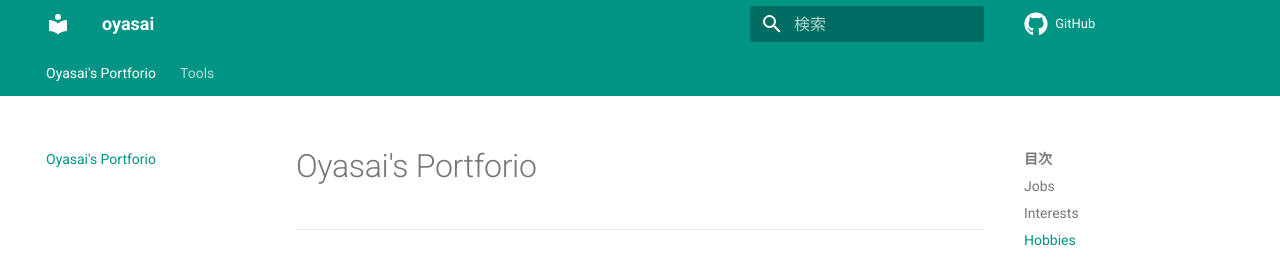
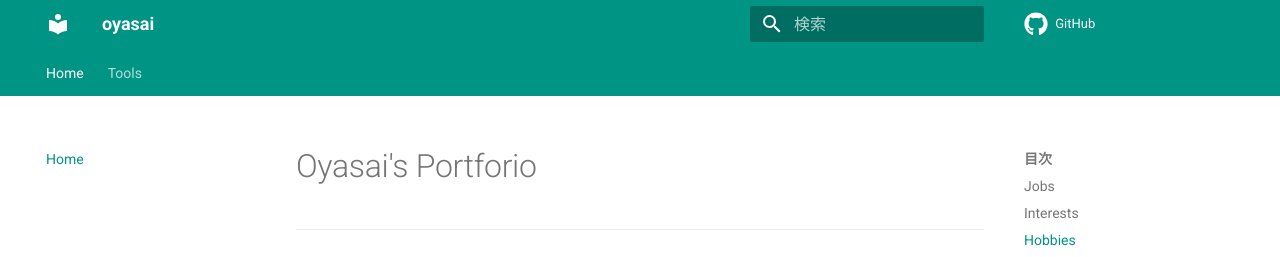
Before and after one commit to oyasai55/oyasai55.github.io, an MkDocs documentation site: the page built from docs/index.md, in a window 1280 px wide and 1269 px high. Shown: the top 257 px of the window. Built offline with MkDocs 1.6.1 and Material for MkDocs 9.7.7, drawn with Linux system fonts in a browser that asks for light colours; comment, search, counter and statistics services are not loaded; some of the changed lines change nothing that is shown.

Commit message:
Update mkdocs.yml

```diff
--- a/mkdocs.yml
+++ b/mkdocs.yml
@@ -18,6 +18,10 @@
   icon:
     repo: fontawesome/brands/github
 
+nav:
+  - Home: index.md
+  - Tools:
+      - 防球ネット除去ツール: tools/net-remover.md
 # TwitterやGithubのリンクを指定できる
 # アイコンはサイト右下に表示される
 # icon と link はワンセット。
```
